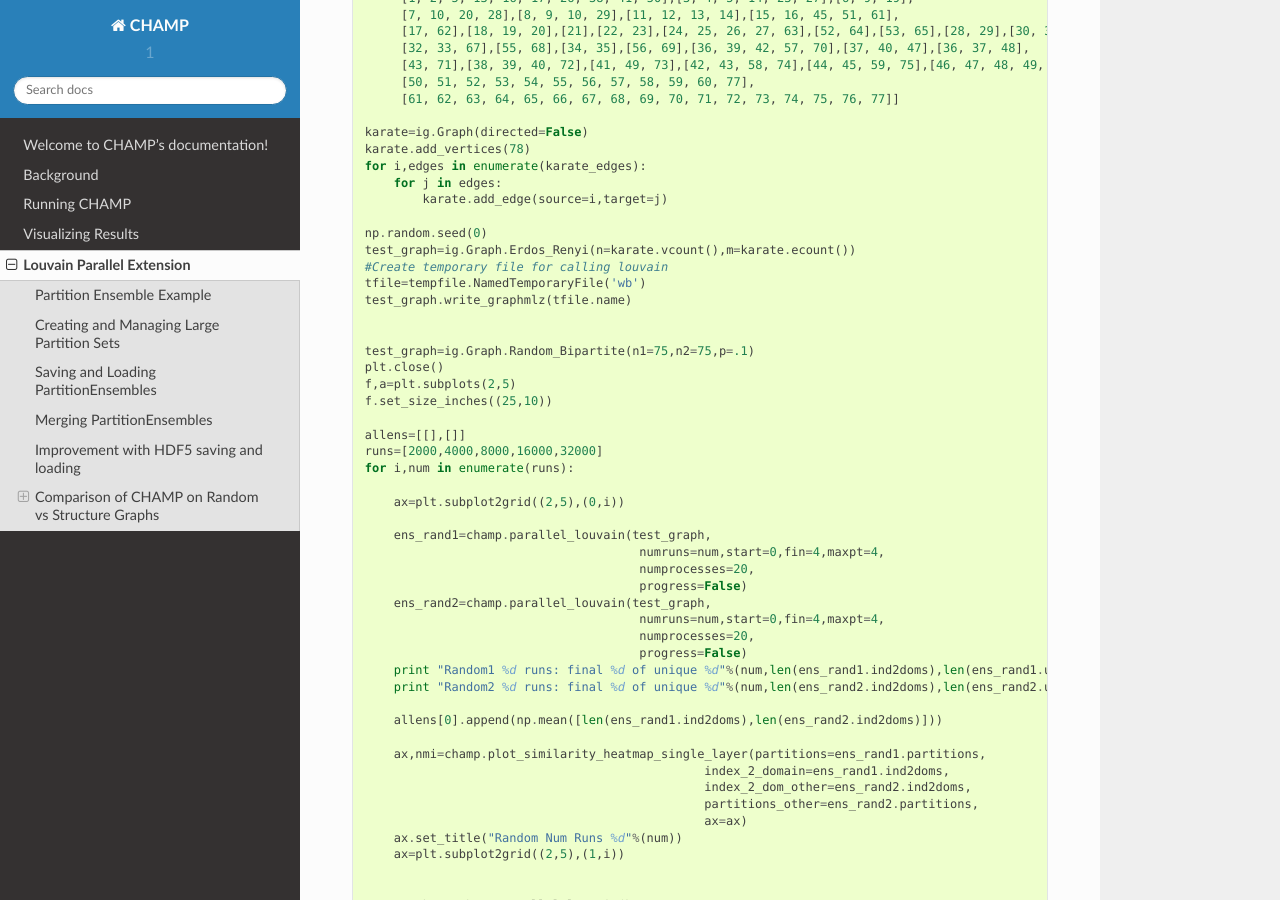
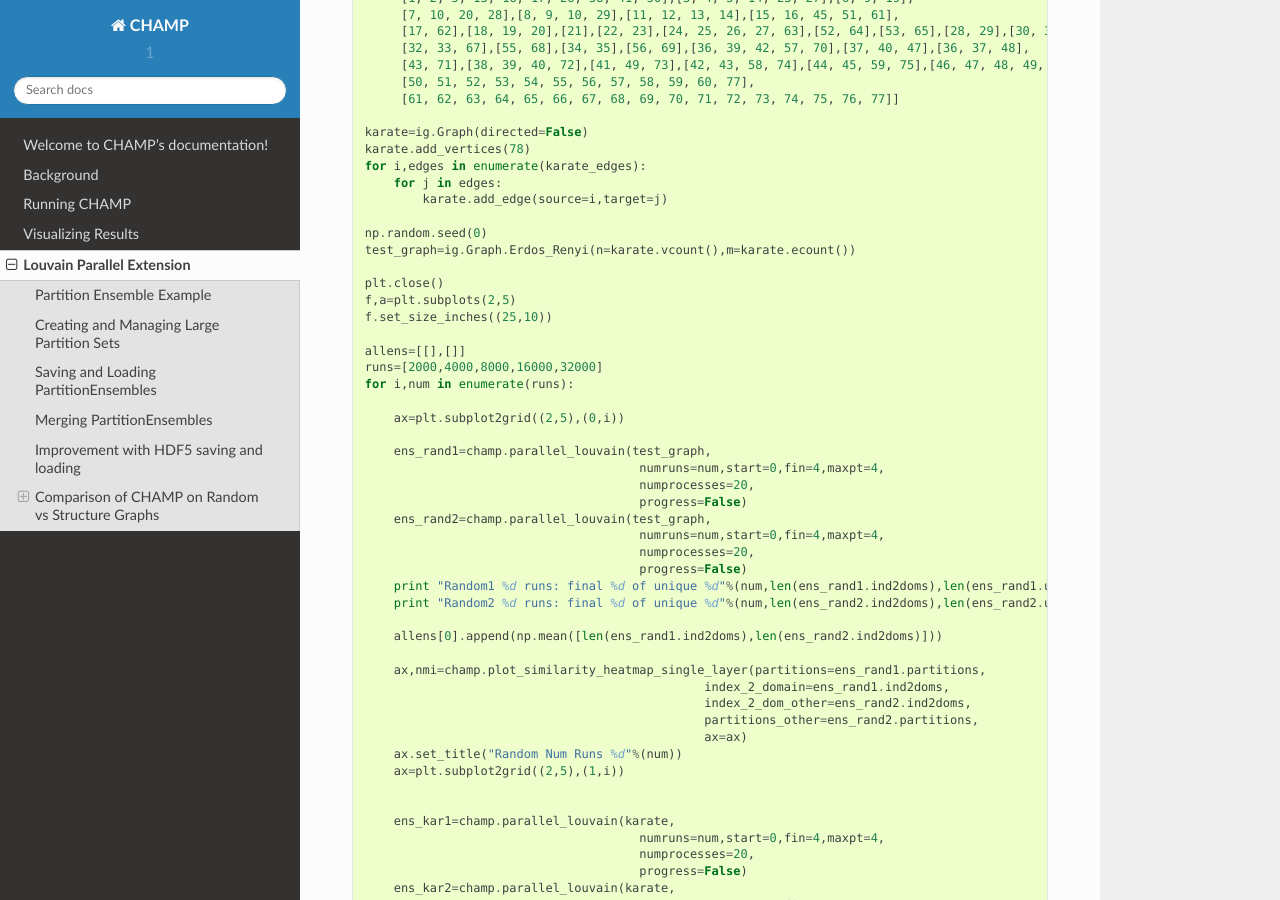
Before and after one commit to wweir827/CHAMP, a Sphinx documentation site: the page built from docs/_static/louvain_ext.rst, in a window 1280 px wide and 900 px high, scrolled down 8204 px. Built offline with Sphinx 7.4.7 and the Read the Docs theme 2.0.0, drawn with Linux system fonts in a browser that asks for light colours; cross-references to code outside the pages are shown as plain code.

Commit message:
fixed example on right random graph

```diff
--- a/docs/_static/louvain_ext.rst
+++ b/docs/_static/louvain_ext.rst
@@ -372,12 +372,7 @@ took about 50 minutes of run time on our desktop.
 
    np.random.seed(0)
    test_graph=ig.Graph.Erdos_Renyi(n=karate.vcount(),m=karate.ecount())
-   #Create temporary file for calling louvain
-   tfile=tempfile.NamedTemporaryFile('wb')
-   test_graph.write_graphmlz(tfile.name)
 
-
-   test_graph=ig.Graph.Random_Bipartite(n1=75,n2=75,p=.1)
    plt.close()
    f,a=plt.subplots(2,5)
    f.set_size_inches((25,10))
```
